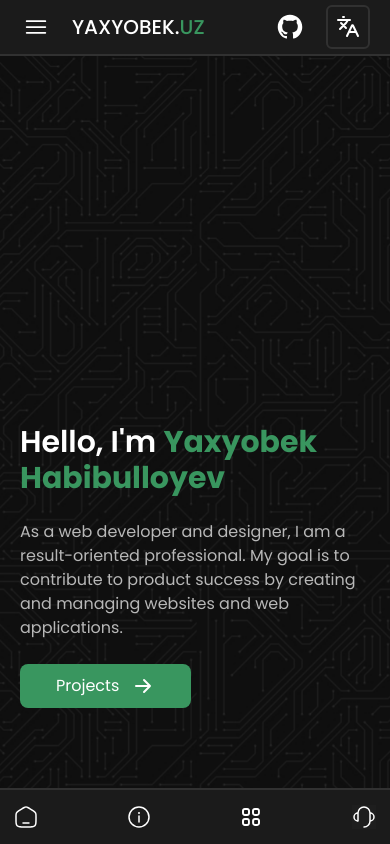
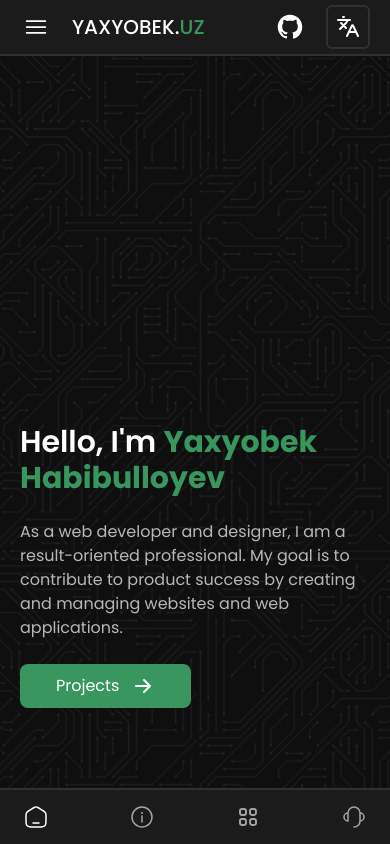
Before and after one commit to yaxyobekuz/portfolio, a React (Vite) app: page / in a window 390 px wide. Built offline with nearby package versions, Linux system fonts and the light colour scheme.

Commit message:
add site focus styles

```diff
--- a/src/index.css
+++ b/src/index.css
@@ -9,6 +9,12 @@
 @layer base {
   body {
     @apply text-base text-secondary font-normal font-poppins bg-dark-300;
+  }
+
+  a:focus,
+  button:focus,
+  input:focus {
+    @apply focus:!outline-4 focus:!outline-white/5;
   }
 }
 
@@ -70,6 +76,15 @@
   .header_navlink.active::after {
     @apply bg-primary;
   }
+
+  /* Navbar */
+  .navbar-link {
+    @apply flex items-center justify-center gap-3.5 size-11 rounded opacity-60 transition-opacity duration-200;
+  }
+
+  .navbar-link.active {
+    @apply opacity-100;
+  }
 }
 
 /* --- Utilities --- */
--- a/src/pages/Home.jsx
+++ b/src/pages/Home.jsx
@@ -12,7 +12,7 @@ const Home = () => {
   const { t } = useTranslation();
 
   return (
-    <div className="flex flex-col items-start justify-end min-h-full pt-12 pb-20 sm:py-96 sm:items-center sm:justify-center">
+    <div className="flex flex-col items-start justify-end min-h-full pt-12 pb-20 sm:py-24 sm:items-center sm:justify-center">
       <div className="flex flex-col items-start gap-6 max-w-96 sm:items-center sm:max-w-xl md:max-w-2xl">
         {/* Title */}
         <h1 className="markdown strong-primary text-3xl font-semibold sm:text-center md:leading-normal md:text-4xl">
```
